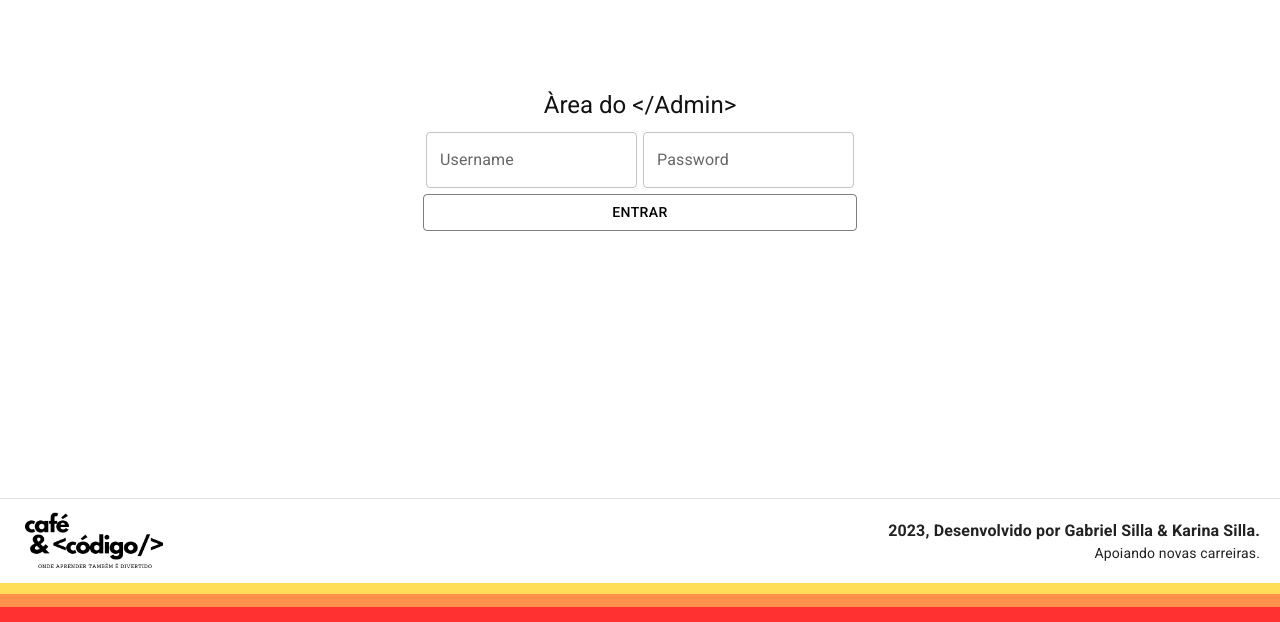
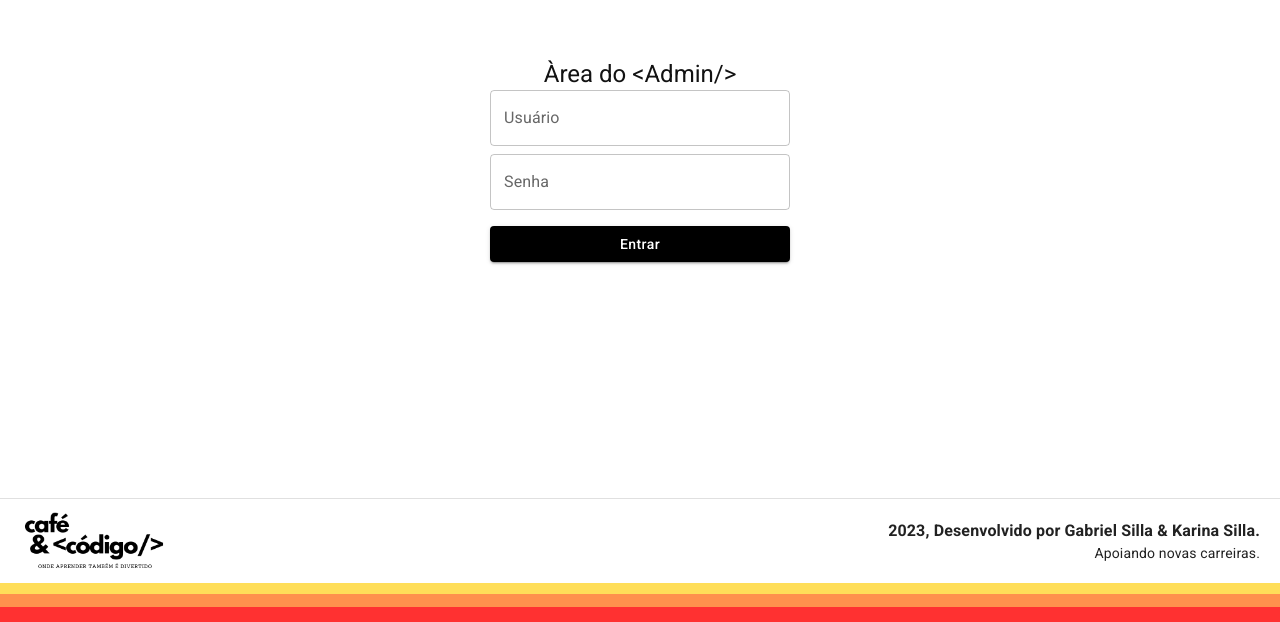
Before and after one commit to GabrielSilla/desenvolvendo-blog, a React (Vite) app: page /login in a window 1280 px wide. Shown: the part 178-800 px from the top of the page. Built offline with nearby package versions, Linux system fonts and the light colour scheme.

Commit message:
Alguns ajustes de layout

```diff
--- a/src/components/posts-filter/posts-filter.tsx
+++ b/src/components/posts-filter/posts-filter.tsx
@@ -1,10 +1,26 @@
 import { Box, Button, MenuItem, Stack, TextField } from "@mui/material";
-import React from "react";
+import React, { useState } from "react";
 import { chipTypes } from "../../models/chip-type";
 import './posts-filter.css';
 
-export default function PostsFilter() {
+export class FilterProps {
+    onBtnClick = (name: string, type: string): void => {};
+}
+
+export default function PostsFilter(props: FilterProps) {
     const chips = [chipTypes.back, chipTypes.front, chipTypes.others];
+
+    const [name, setName] = useState('');
+    const [type, setType] = useState('back');
+
+    const handleClick = () => {
+        props.onBtnClick(name, type);
+    }
+
+    const handleClear = () => {
+        props.onBtnClick('', '');
+    }
+
     return (
         <div className="filter">
             <Box
@@ -20,13 +36,15 @@ export default function PostsFilter() {
                         id="outlined-required"
                         label="Nome do Artigo"
                         placeholder="Como criar gatos espaciais"
+                        onChange={(e) => {setName(e.target.value)}}
                     />
                     <TextField
                     id="outlined-select-type"
                     select
                     label="Tipo do Artigo"
-                    defaultValue="back"
+                    defaultValue={type}
                     helperText="Selecione o tipo do artigo"
+                    onChange={(e) => {setType(e.target.value)}}
                     >
                     {chips.map((option) => (
                         <MenuItem key={option.type} value={option.type}>
@@ -35,7 +53,8 @@ export default function PostsFilter() {
                     ))}
                     </TextField>
                     <Stack style={{margin: '10px'}} direction="row" spacing={2}>
-                        <Button variant="contained">Encontrar!</Button>
+                        <Button onClick={handleClick} variant="contained">Encontrar!</Button>
+                        <Button onClick={handleClear} variant="outlined">Limpar</Button>
                     </Stack>
                 </Stack>
             </Box>
--- a/src/index.css
+++ b/src/index.css
@@ -71,3 +71,7 @@ body {
     height: 15px;
     background: #ff3131;
 }
+
+button {
+  text-transform: none !important;
+}
--- a/src/routes/auth/login.tsx
+++ b/src/routes/auth/login.tsx
@@ -1,5 +1,5 @@
 import { Form } from "react-router-dom";
-import { Button, TextField, Typography } from "@mui/material";
+import { Button, Stack, TextField, Typography } from "@mui/material";
 import "./login.css";
 import { useState } from "react";
 import React from "react";
@@ -15,18 +15,20 @@ export default function Login() {
   return (
     <Form className="login-form">
         <div>
-            <Typography variant="h5" gutterBottom>
-                Àrea do {"</Admin>"}
+            <Typography variant="h5">
+                Àrea do {"<Admin/>"}
             </Typography>
-            <div>
-                <TextField style={{margin: 3}} label="Username" id="outlined-basic" type="text" margin="normal" variant="outlined"
-                    onChange={(value) => setUsername(value.target.value)}
-                />
-                <TextField style={{margin: 3}} label="Password" id="outlined-basic" type="password" margin="normal" variant="outlined"
-                    onChange={(value) => setPassword(value.target.value)}
-                />
-            </div>
-            <Button style={{width: '100%', marginTop: 3}} type="submit" variant="outlined" onClick={tryLogin}>Entrar</Button>
+            <Stack width='300px' direction="column" spacing={2}>
+              <Stack direction="column" spacing={1}>
+                  <TextField label="Usuário" id="outlined-basic" type="text" margin="normal" variant="outlined"
+                      onChange={(value) => setUsername(value.target.value)}
+                  />
+                  <TextField label="Senha" id="outlined-basic-2" type="password" margin="normal" variant="outlined"
+                      onChange={(value) => setPassword(value.target.value)}
+                  />
+              </Stack>
+              <Button style={{width: '100%'}} type="submit" variant="contained" onClick={tryLogin}>Entrar</Button>
+            </Stack>
         </div>
     </Form>
   );
--- a/src/routes/home/home.tsx
+++ b/src/routes/home/home.tsx
@@ -1,7 +1,7 @@
 ;import "./home.css";
 import { Divider, Typography, Card, CardContent, CardActionArea, CardMedia, Button, SwipeableDrawer, Chip } from "@mui/material";
 import { FilterAlt } from "@mui/icons-material";
-import { useState, Fragment } from "react";
+import { useState, Fragment, useEffect } from "react";
 import React from "react";
 import { chipTypes } from "../../models/chip-type";
 import PostsFilter from "../../components/posts-filter/posts-filter";
@@ -9,6 +9,12 @@ import PostsFilter from "../../components/posts-filter/posts-filter";
 
 export default function Home() {
     const [viewDrawer, setViewDrawer] = useState(false);
+    const [filteredPosts, setFilteredPosts]: any = useState([]);
+
+    const filter = (name: string, type: string) => {
+        let filtered = name || type ? posts.filter(p => p.title.indexOf(name.trim()) > -1 && p.type.type == type) : posts;
+        setFilteredPosts(filtered);
+    }
 
     const windowWidth = window.innerWidth;
     const posts = [
@@ -50,6 +56,10 @@ export default function Home() {
         }
     ];
 
+    useEffect(() => {
+        setFilteredPosts(posts)
+    }, []);
+
     return (
         <div className="content">
             <div className="logo">
@@ -67,7 +77,7 @@ export default function Home() {
                 </div>
                 <div className="container">
                     <div className="posts">
-                        {posts.map((object, i) =>
+                        {filteredPosts.map((object, i) =>
                             <div key={i}>
                                 <Card className="cards" sx={{ maxWidth: 400 }}>
                                     <CardActionArea>
@@ -98,7 +108,7 @@ export default function Home() {
                     onClose={() => {setViewDrawer(false)}}
                     onOpen={() => {setViewDrawer(true)}}
                 >
-                    <PostsFilter/>
+                    <PostsFilter onBtnClick={filter}/>
                 </SwipeableDrawer>
             </div>
         </div>
```
